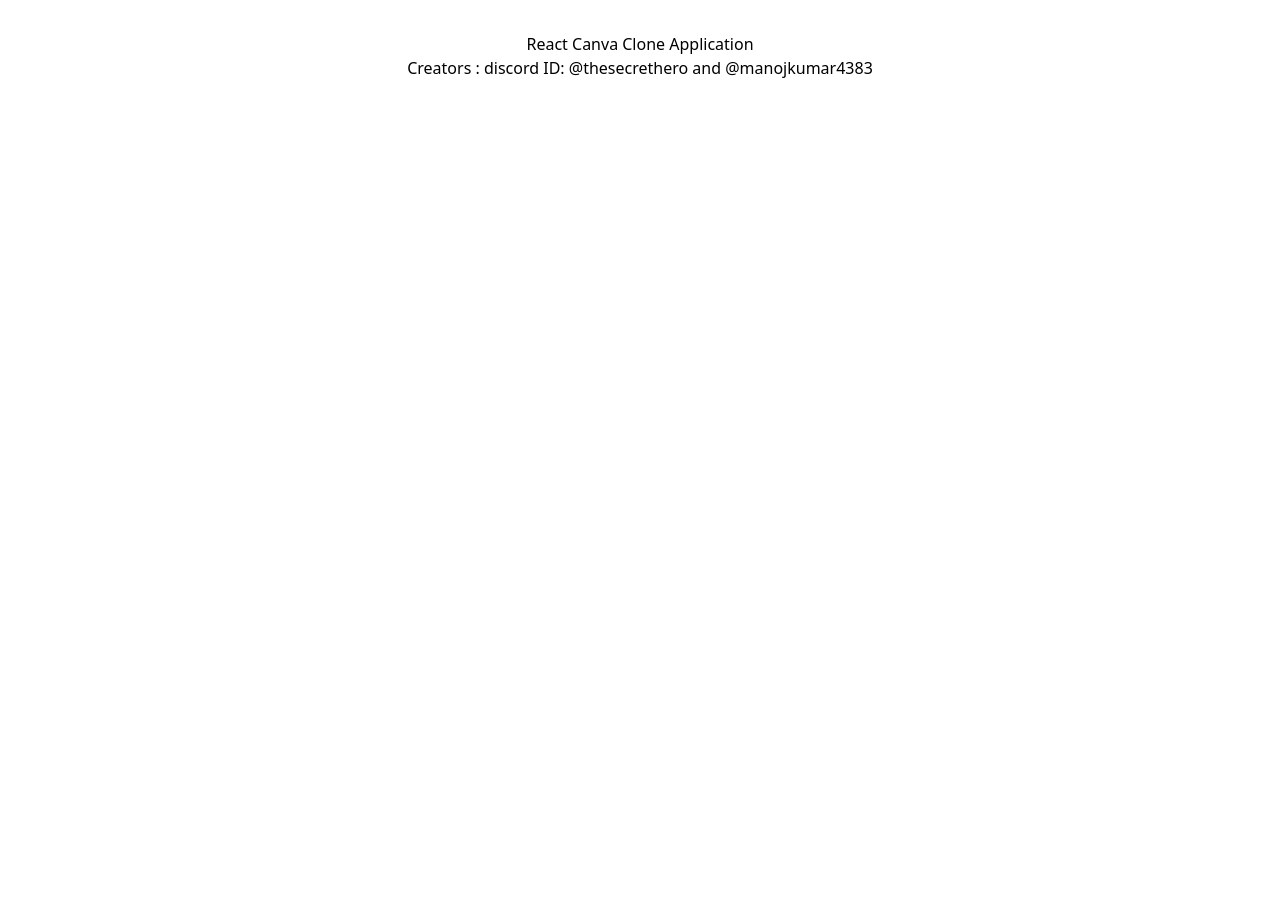
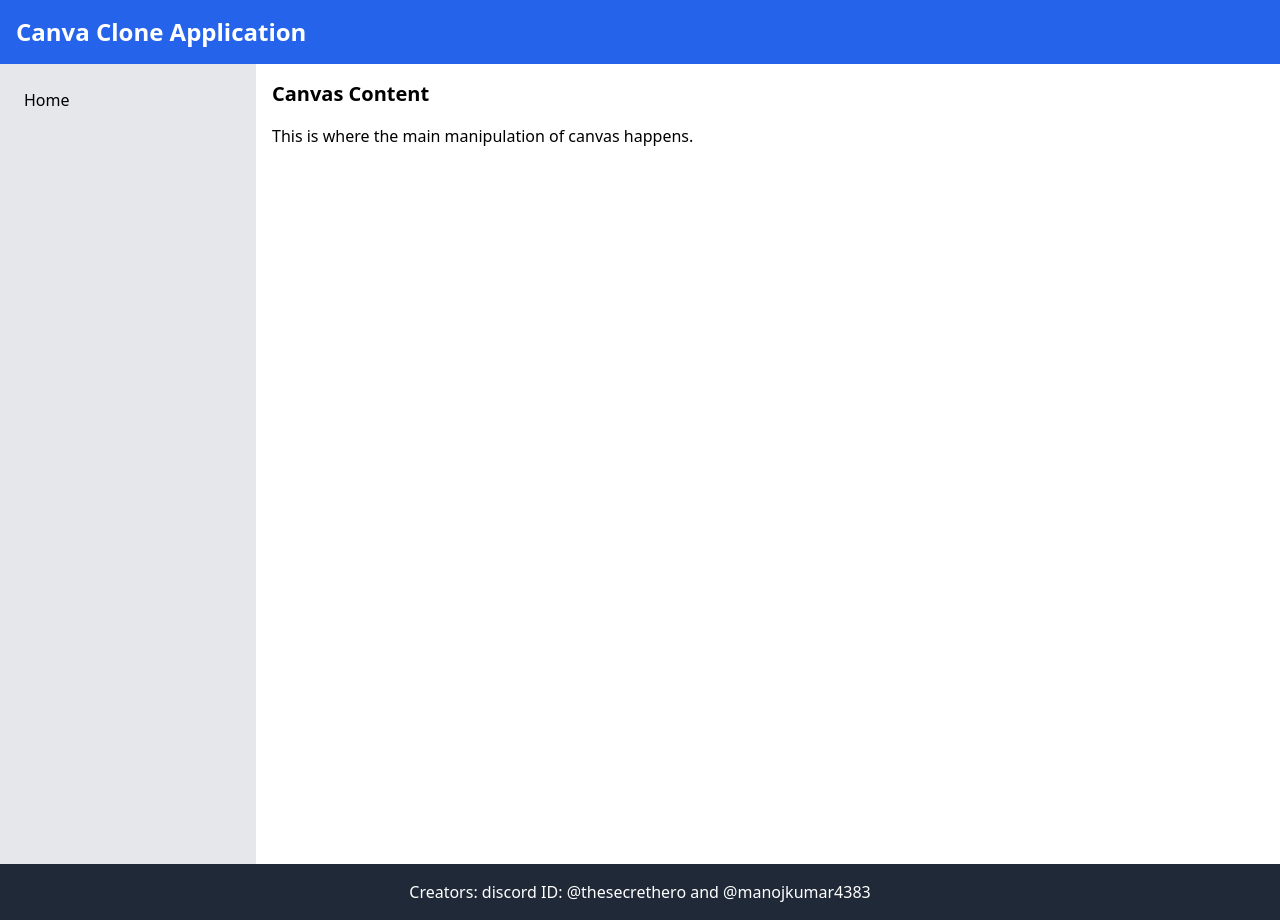
Before and after one commit to abhishekjoshigamerz/canvasclone-frontend, a React (Vite) app: page / in a window 1280 px wide. Before the commit the page ends 800 px from the top, so only its background shows below. Built offline with nearby package versions, Linux system fonts and the light colour scheme.

Commit message:
Basic structure of the web application is done.

```diff
--- a/src/App.tsx
+++ b/src/App.tsx
@@ -1,10 +1,18 @@
-import "./App.css";
-
+import Header from "./components/header/Header";
+import Sidebar from "./components/sidebars/Sidebar";
+import Canvas from "./components/canvas/Canvas";
+import Footer from "./components/footer/footer";
 function App() {
   return (
     <>
-      <h1>React Canva Clone Application</h1>
-      <p>Creators : discord ID: @thesecrethero and @manojkumar4383</p>
+      <div className="flex flex-col h-screen">
+        <Header />
+        <div className="flex flex-grow">
+          <Sidebar />
+          <Canvas />
+        </div>
+        <Footer />
+      </div>
     </>
   );
 }
--- /dev/null
+++ b/src/components/canvas/Canvas.tsx
@@ -0,0 +1,10 @@
+const Canvas = () => {
+  return (
+    <main className="bg-white flex-grow p-4">
+      <h2 className="text-xl font-semibold mb-4">Canvas Content</h2>
+      <p>This is where the main manipulation of canvas happens.</p>
+    </main>
+  );
+};
+
+export default Canvas;
--- /dev/null
+++ b/src/components/footer/footer.tsx
@@ -0,0 +1,11 @@
+const Footer = () => {
+  return (
+    <>
+      <footer className="bg-gray-800 text-white p-4 text-center">
+        <p>Creators: discord ID: @thesecrethero and @manojkumar4383</p>
+      </footer>
+    </>
+  );
+};
+
+export default Footer;
--- /dev/null
+++ b/src/components/header/Header.tsx
@@ -0,0 +1,9 @@
+const Header = () => {
+  return (
+    <header className="bg-blue-600 text-white p-4">
+      <h1 className="text-2xl font-bold">Canva Clone Application</h1>
+    </header>
+  );
+};
+
+export default Header;
--- /dev/null
+++ b/src/components/sidebars/Sidebar.tsx
@@ -0,0 +1,17 @@
+const Sidebar = () => {
+  return (
+    <aside className="bg-gray-200 w-64 h-screen p-4">
+      <nav>
+        <ul className="space-y-2">
+          <li>
+            <a href="#" className="block hover:bg-gray-300 p-2 rounded">
+              Home
+            </a>
+          </li>
+        </ul>
+      </nav>
+    </aside>
+  );
+};
+
+export default Sidebar;
```
